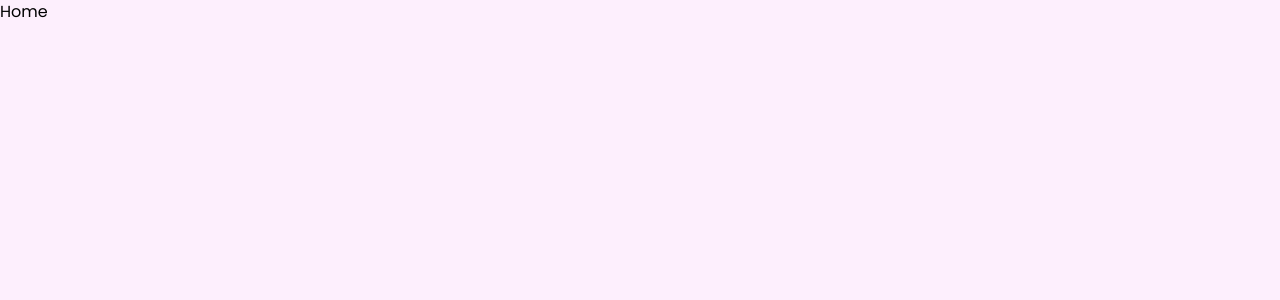
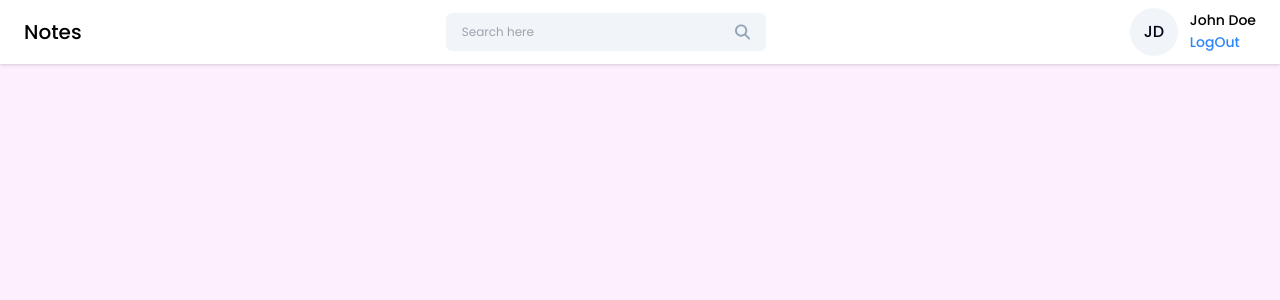
Before and after one commit to Nevin100/MERN-NOTES-APP, a React (Vite) app in the folder FrontEnd/: page /dashboard in a window 1280 px wide. Shown: the top 300 px of the page. Built offline with nearby package versions, Linux system fonts and the light colour scheme.

Commit message:
new commits

```diff
--- a/FrontEnd/src/components/Navbar.jsx
+++ b/FrontEnd/src/components/Navbar.jsx
@@ -1,9 +1,32 @@
-import React from "react";
+import React, { useState } from "react";
+import ProfileInfo from "./ProfileInfo.jsx";
+import { useNavigate } from "react-router-dom";
+import Searchbar from "./Searchbar.jsx";
+function Navbar() {
+  const [searchQuery, setSearchQuery] = useState("");
+  const navigate = useNavigate();
 
-function Navbar() {
+  const onlogout = () => {
+    navigate("/login");
+  };
+
+  const handleSearch = () => {};
+  const onClearSearch = () => {
+    setSearchQuery("");
+  };
+
   return (
     <div className="bg-white flex items-center justify-between px-6 py-2 drop-shadow">
-      <h2 className="text-xl font-medium text-black py-2">NOTES</h2>
+      <h2 className="text-xl font-medium text-black py-2">Notes</h2>
+      <Searchbar
+        value={searchQuery}
+        onChange={({ target }) => {
+          setSearchQuery(target.value);
+        }}
+        handleSearch={handleSearch}
+        onClearSearch={onClearSearch}
+      />
+      <ProfileInfo onlogOut={onlogout} />
     </div>
   );
 }
--- /dev/null
+++ b/FrontEnd/src/components/ProfileInfo.jsx
@@ -0,0 +1,23 @@
+import React from "react";
+import { getInitals } from "../utilis/helper";
+const ProfileInfo = ({ onlogOut }) => {
+  return (
+    <div className="flex items-center gap-3">
+      <div className="w-12 h-12 flex items-center justify-center rounded-full text-slate-950 font-medium bg-slate-100">
+        {getInitals("John Doe")}
+      </div>
+
+      <div>
+        <p className="text-sm font-medium">John Doe</p>
+        <buttton
+          className="text-sm font-medium cursor-pointer text-primary "
+          onClick={onlogOut}
+        >
+          LogOut
+        </buttton>
+      </div>
+    </div>
+  );
+};
+
+export default ProfileInfo;
--- /dev/null
+++ b/FrontEnd/src/components/Searchbar.jsx
@@ -0,0 +1,30 @@
+import React from "react";
+import { FaMagnifyingGlass } from "react-icons/fa6";
+import { IoMdClose } from "react-icons/io";
+
+const Searchbar = ({ value, onChange, handleSearch, onClearSearch }) => {
+  return (
+    <div className="w-80 flex items-center px-4 bg-slate-100 rounded-md">
+      <input
+        placeholder="Search here"
+        type="text"
+        className="w-full text-xs bg-transparent py-[11px] outline-none"
+        value={value}
+        onChange={onChange}
+      />
+
+      {value && (
+        <IoMdClose
+          className="text-xl text-slate-400 cursor-pointer  hover:text-black "
+          onClick={onClearSearch}
+        />
+      )}
+      <FaMagnifyingGlass
+        className="text-slate-400 cursor-pointer hover:text-black "
+        onClick={handleSearch}
+      />
+    </div>
+  );
+};
+
+export default Searchbar;
--- a/FrontEnd/src/pages/Home.jsx
+++ b/FrontEnd/src/pages/Home.jsx
@@ -1,7 +1,12 @@
 import React from "react";
-
+import Navbar from "../components/Navbar.jsx";
 const Home = () => {
-  return <div>Home</div>;
+  return (
+    <div>
+      <Navbar />
+      <div className=""></div>
+    </div>
+  );
 };
 
 export default Home;
--- a/FrontEnd/src/pages/SignUp.jsx
+++ b/FrontEnd/src/pages/SignUp.jsx
@@ -12,15 +12,19 @@ const SignUp = () => {
 
   const handleSignUp = async (e) => {
     e.preventDefault();
+
     if (!Name) {
       setError("Name is required");
     }
+
     if (!validateEmail(email)) {
       setError("Valid email is required");
     }
+
     if (!Password) {
       setError("Password is required");
     }
+
     setError("");
   };
 
@@ -56,12 +60,12 @@ const SignUp = () => {
             {Error && <p className="text-red-500 text-xs pb-1 ">{Error}</p>}
 
             <button type="submit" className="btn-primary">
-              SignUp
+              Create Account
             </button>
             <p className="text-sm text-center mt-4">
               Already Registered ??{" "}
               <Link to="/login" className="font-medium text-primary underline ">
-                Create Account
+                Login
               </Link>
             </p>
           </form>
--- a/FrontEnd/src/utilis/helper.js
+++ b/FrontEnd/src/utilis/helper.js
@@ -2,3 +2,13 @@ export const validateEmail = (email) => {
   const regex = /^[^\s@] + @[^\s@]+\.[^\s@]+$/;
   return regex.test(email);
 };
+
+export const getInitals = (name) => {
+  if (!name) return "";
+  const words = name.split(" ");
+  let initials = "";
+  for (let i = 0; i < Math.min(words.length, 2); i++) {
+    initials += words[i][0];
+  }
+  return initials.toUpperCase();
+};
```
